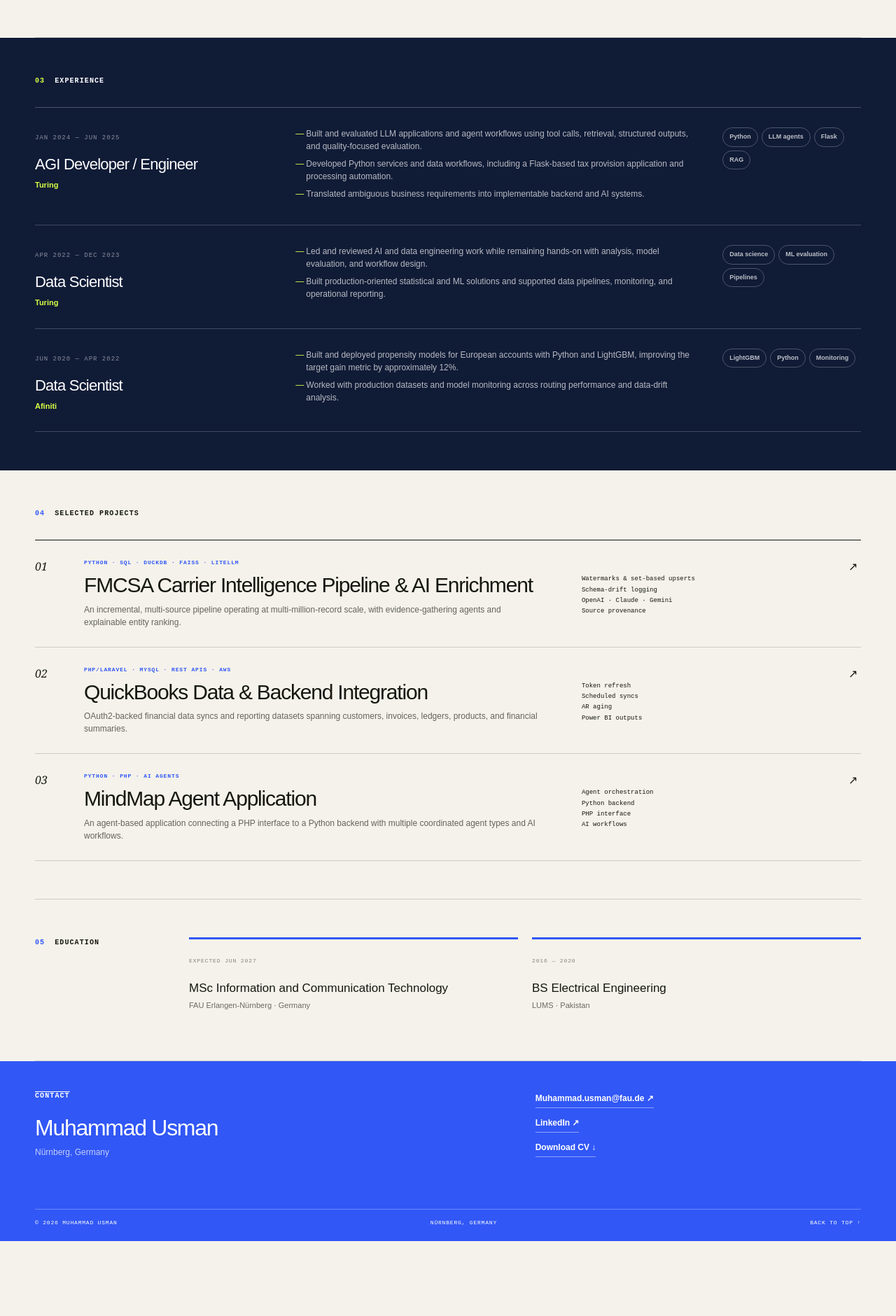
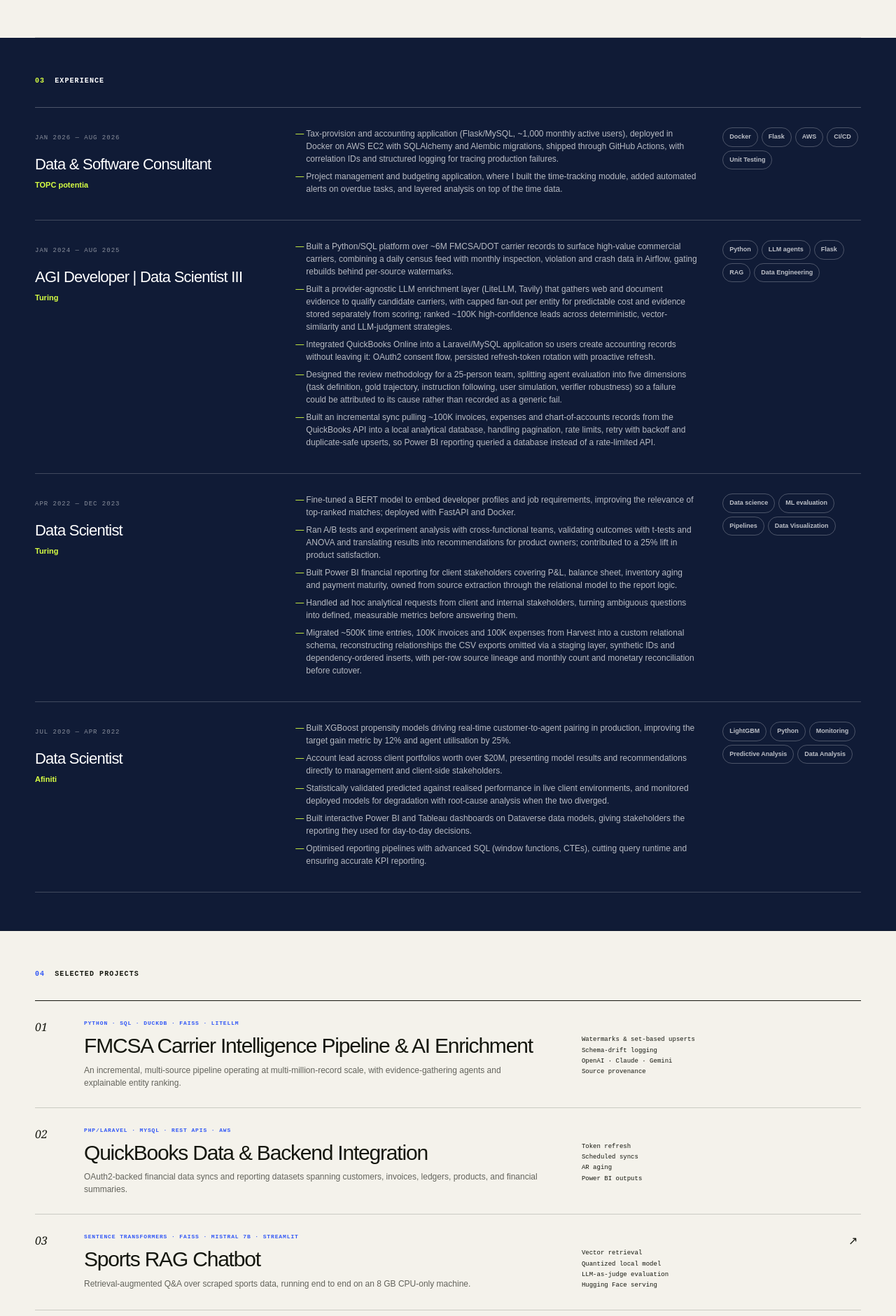
Before and after one commit to 20100190/usman, a Next.js app in the folder resume-site/: page / in a window 1280 px wide. Shown: the part 908-2788 px from the top of the page at 70% size. Before the commit the page ends 2681 px from the top, so only its background shows below. Built offline with nearby package versions, Linux system fonts and the light colour scheme.

Commit message:
Add optional links to portfolio projects

```diff
--- a/resume-site/app/page.tsx
+++ b/resume-site/app/page.tsx
@@ -5,41 +5,59 @@ import { useEffect, useRef } from 'react';
 const skills = [
   { title: 'Backend & data', items: 'Python, FastAPI, Flask, SQL, MySQL, DuckDB, REST APIs, ETL/ELT' },
   { title: 'AI & machine learning', items: 'LLM agents, RAG, embeddings, FAISS, PyTorch, LightGBM, evaluation' },
-  { title: 'Systems & cloud', items: 'Docker, AWS, GCP Cloud Run, Linux, Git, scheduled jobs, data quality' },
-  { title: 'Product & reporting', items: 'PHP, Laravel, JavaScript, HTML, Power BI, Streamlit, stakeholder delivery' },
+  { title: 'Systems & cloud', items: 'Docker, Airflow, AWS, GCP Cloud Run, Linux, Git, scheduled jobs, data quality' },
+  { title: 'Product & reporting', items: 'PHP, Laravel, JavaScript, HTML, PowerBI, Streamlit, stakeholder delivery' },
 ];
 
 const experience = [
   {
-    period: 'Jan 2024 — Jun 2025',
-    role: 'AGI Developer / Engineer',
+    period: 'Jan 2026 — Aug 2026',
+    role: 'Data & Software Consultant',
+    company: 'TOPC potentia',
+    bullets: [
+        'Tax-provision and accounting application (Flask/MySQL, ~1,000 monthly active users), deployed in Docker on AWS EC2 with SQLAlchemy and Alembic migrations, shipped through GitHub Actions, with correlation IDs and structured logging for tracing production failures.',
+        'Project management and budgeting application, where I built the time-tracking module, added automated alerts on overdue tasks, and layered analysis on top of the time data.',
+    ],
+    tags: ['Docker', 'Flask', 'AWS', 'CI/CD', 'Unit Testing'],
+  },
+  {
+    period: 'Jan 2024 — Aug 2025',
+    role: 'AGI Developer | Data Scientist III',
     company: 'Turing',
     bullets: [
-      'Built and evaluated LLM applications and agent workflows using tool calls, retrieval, structured outputs, and quality-focused evaluation.',
-      'Developed Python services and data workflows, including a Flask-based tax provision application and processing automation.',
-      'Translated ambiguous business requirements into implementable backend and AI systems.',
+        'Built a Python/SQL platform over ~6M FMCSA/DOT carrier records to surface high-value commercial carriers, combining a daily census feed with monthly inspection, violation and crash data in Airflow, gating rebuilds behind per-source watermarks.',
+        'Built a provider-agnostic LLM enrichment layer (LiteLLM, Tavily) that gathers web and document evidence to qualify candidate carriers, with capped fan-out per entity for predictable cost and evidence stored separately from scoring; ranked ~100K high-confidence leads across deterministic, vector-similarity and LLM-judgment strategies.',
+        'Integrated QuickBooks Online into a Laravel/MySQL application so users create accounting records without leaving it: OAuth2 consent flow, persisted refresh-token rotation with proactive refresh.',
+        'Designed the review methodology for a 25-person team, splitting agent evaluation into five dimensions (task definition, gold trajectory, instruction following, user simulation, verifier robustness) so a failure could be attributed to its cause rather than recorded as a generic fail.',
+        'Built an incremental sync pulling ~100K invoices, expenses and chart-of-accounts records from the QuickBooks API into a local analytical database, handling pagination, rate limits, retry with backoff and duplicate-safe upserts, so Power BI reporting queried a database instead of a rate-limited API.',
     ],
-    tags: ['Python', 'LLM agents', 'Flask', 'RAG'],
+    tags: ['Python', 'LLM agents', 'Flask', 'RAG', 'Data Engineering'],
   },
   {
     period: 'Apr 2022 — Dec 2023',
     role: 'Data Scientist',
     company: 'Turing',
     bullets: [
-      'Led and reviewed AI and data engineering work while remaining hands-on with analysis, model evaluation, and workflow design.',
-      'Built production-oriented statistical and ML solutions and supported data pipelines, monitoring, and operational reporting.',
+        'Fine-tuned a BERT model to embed developer profiles and job requirements, improving the relevance of top-ranked matches; deployed with FastAPI and Docker.',
+        'Ran A/B tests and experiment analysis with cross-functional teams, validating outcomes with t-tests and ANOVA and translating results into recommendations for product owners; contributed to a 25% lift in product satisfaction.',
+        'Built Power BI financial reporting for client stakeholders covering P&L, balance sheet, inventory aging and payment maturity, owned from source extraction through the relational model to the report logic.',
+        'Handled ad hoc analytical requests from client and internal stakeholders, turning ambiguous questions into defined, measurable metrics before answering them.',
+        'Migrated ~500K time entries, 100K invoices and 100K expenses from Harvest into a custom relational schema, reconstructing relationships the CSV exports omitted via a staging layer, synthetic IDs and dependency-ordered inserts, with per-row source lineage and monthly count and monetary reconciliation before cutover.',
     ],
-    tags: ['Data science', 'ML evaluation', 'Pipelines'],
+    tags: ['Data science', 'ML evaluation', 'Pipelines', 'Data Visualization'],
   },
   {
-    period: 'Jun 2020 — Apr 2022',
+    period: 'Jul 2020 — Apr 2022',
     role: 'Data Scientist',
     company: 'Afiniti',
     bullets: [
-      'Built and deployed propensity models for European accounts with Python and LightGBM, improving the target gain metric by approximately 12%.',
-      'Worked with production datasets and model monitoring across routing performance and data-drift analysis.',
+            'Built XGBoost propensity models driving real-time customer-to-agent pairing in production, improving the target gain metric by 12% and agent utilisation by 25%.',
+            'Account lead across client portfolios worth over $20M, presenting model results and recommendations directly to management and client-side stakeholders.',
+            'Statistically validated predicted against realised performance in live client environments, and monitored deployed models for degradation with root-cause analysis when the two diverged.',
+            'Built interactive Power BI and Tableau dashboards on Dataverse data models, giving stakeholders the reporting they used for day-to-day decisions.',
+            'Optimised reporting pipelines with advanced SQL (window functions, CTEs), cutting query runtime and ensuring accurate KPI reporting.',
     ],
-    tags: ['LightGBM', 'Python', 'Monitoring'],
+    tags: ['LightGBM', 'Python', 'Monitoring', 'Predictive Analysis', 'Data Analysis'],
   },
 ];
 
@@ -50,6 +68,7 @@ const projects = [
     stack: 'Python · SQL · DuckDB · FAISS · LiteLLM',
     summary: 'An incremental, multi-source pipeline operating at multi-million-record scale, with evidence-gathering agents and explainable entity ranking.',
     details: ['Watermarks & set-based upserts', 'Schema-drift logging', 'OpenAI · Claude · Gemini', 'Source provenance'],
+    link: '',
   },
   {
     id: '02',
@@ -57,13 +76,39 @@ const projects = [
     stack: 'PHP/Laravel · MySQL · REST APIs · AWS',
     summary: 'OAuth2-backed financial data syncs and reporting datasets spanning customers, invoices, ledgers, products, and financial summaries.',
     details: ['Token refresh', 'Scheduled syncs', 'AR aging', 'Power BI outputs'],
+    link: '',
+  },
+    {
+    id: '03',
+    title: 'Sports RAG Chatbot',
+    stack: 'Sentence Transformers · FAISS · Mistral 7B · Streamlit',
+    summary: 'Retrieval-augmented Q&A over scraped sports data, running end to end on an 8 GB CPU-only machine.',
+    details: ['Vector retrieval', 'Quantized local model', 'LLM-as-judge evaluation', 'Hugging Face serving'],
+    link: 'https://the-sport-chatbot.streamlit.app/',
   },
   {
-    id: '03',
+    id: '04',
+    title: 'Agent Evaluation Framework & Failure Taxonomy',
+    stack: 'LLM agents · Evaluation design',
+    summary: 'A five-dimension framework for judging tool-using agents, and a taxonomy separating five distinct classes of tool-use hallucination.',
+    details: ['Gold trajectories', 'Verifier robustness', 'User simulation', 'Failure attribution'],
+    link: '',
+  },
+  {
+    id: '05',
+    title: 'Legacy Migration with Lineage & Reconciliation',
+    stack: 'Python · SQL · MySQL',
+    summary: 'Migrated 700K time, invoice and expense records into a new relational schema, reconstructing relationships the source exports omitted.',
+    details: ['Staging & synthetic IDs', 'Dependency-ordered load', 'Per-row source lineage', 'Monthly reconciliation'],
+    link: '',
+  },
+  {
+    id: '06',
     title: 'MindMap Agent Application',
     stack: 'Python · PHP · AI agents',
     summary: 'An agent-based application connecting a PHP interface to a Python backend with multiple coordinated agent types and AI workflows.',
     details: ['Agent orchestration', 'Python backend', 'PHP interface', 'AI workflows'],
+    link: '',
   },
 ];
 
@@ -117,7 +162,8 @@ export default function Home() {
 
       <section className="profile shell section" id="profile">
         <div className="section-label"><span>01</span> Intro</div>
-        <p className="intro">Python-focused engineer and data scientist with experience building production data pipelines, backend applications, AI/LLM workflows, and data-intensive products. Comfortable owning open-ended problems from data ingestion and APIs through deployment and operational reporting. Strong SQL and relational-database background, hands-on cloud and Docker experience, and recent work with LLM agents, retrieval, structured outputs, and evidence-based ranking.</p>
+        <p className="intro">
+        Python-focused engineer and data scientist with experience building production data pipelines, backend applications, AI/LLM workflows, and data-intensive products. Comfortable owning open-ended problems from data ingestion and APIs through deployment and operational reporting. Strong SQL and relational-database background, hands-on cloud and Docker experience, and recent work with LLM agents, retrieval, structured outputs, and evidence-based ranking.</p>
       </section>
 
       <section className="skills shell section" id="skills">
@@ -136,11 +182,11 @@ export default function Home() {
 
       <section className="projects shell section" id="projects">
         <div className="section-label"><span>04</span> Selected projects</div>
-        <div className="project-list">{projects.map((project) => <article className="project" key={project.id}>
+        <div className="project-list">{projects.map((project) => <article className={`project${project.link ? ' has-link' : ''}`} key={project.id}>
           <span className="project-id">{project.id}</span>
-          <div className="project-main"><p className="project-stack">{project.stack}</p><h3>{project.title}</h3><p>{project.summary}</p></div>
+          <div className="project-main"><p className="project-stack">{project.stack}</p><h3>{project.link ? <a href={project.link} target="_blank" rel="noopener noreferrer">{project.title}</a> : project.title}</h3><p>{project.summary}</p></div>
           <ul>{project.details.map((detail) => <li key={detail}>{detail}</li>)}</ul>
-          <span className="project-arrow" aria-hidden="true">↗</span>
+          {project.link ? <a className="project-arrow" href={project.link} target="_blank" rel="noopener noreferrer" aria-label={`Open ${project.title}`}>↗</a> : null}
         </article>)}</div>
       </section>
 
@@ -148,7 +194,7 @@ export default function Home() {
         <div className="section-label"><span>05</span> Education</div>
         <div className="education-grid">
           <article><time>Expected Jun 2027</time><h3>MSc Information and Communication Technology</h3><p>FAU Erlangen-Nürnberg · Germany</p></article>
-          <article><time>2016 — 2020</time><h3>BS Electrical Engineering</h3><p>LUMS · Pakistan</p></article>
+          <article><time>2016 — 2020</time><h3>BS Electrical Engineering & Computer Science</h3><p>LUMS · Pakistan . Dean's Honour List · 3 years</p></article>
         </div>
       </section>
 
```
Also changed, not shown: resume-site/app/globals.css.
